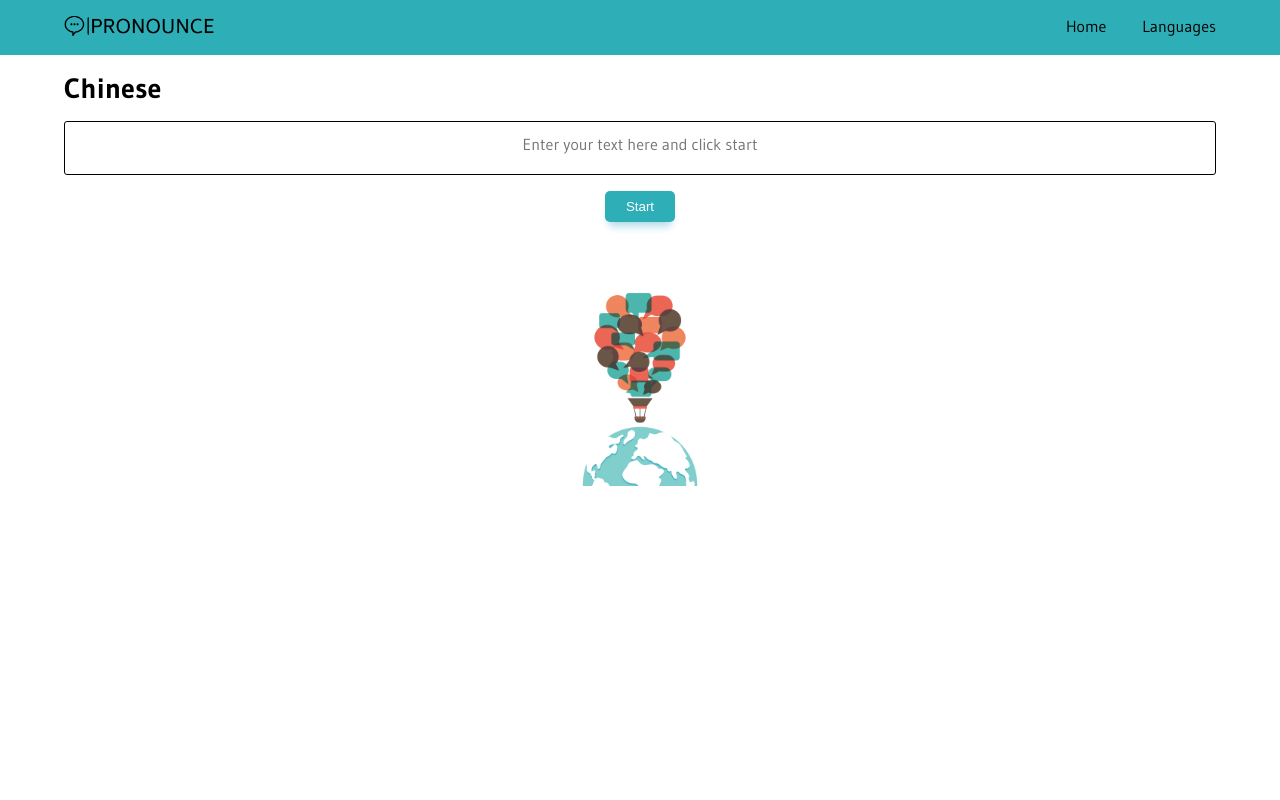
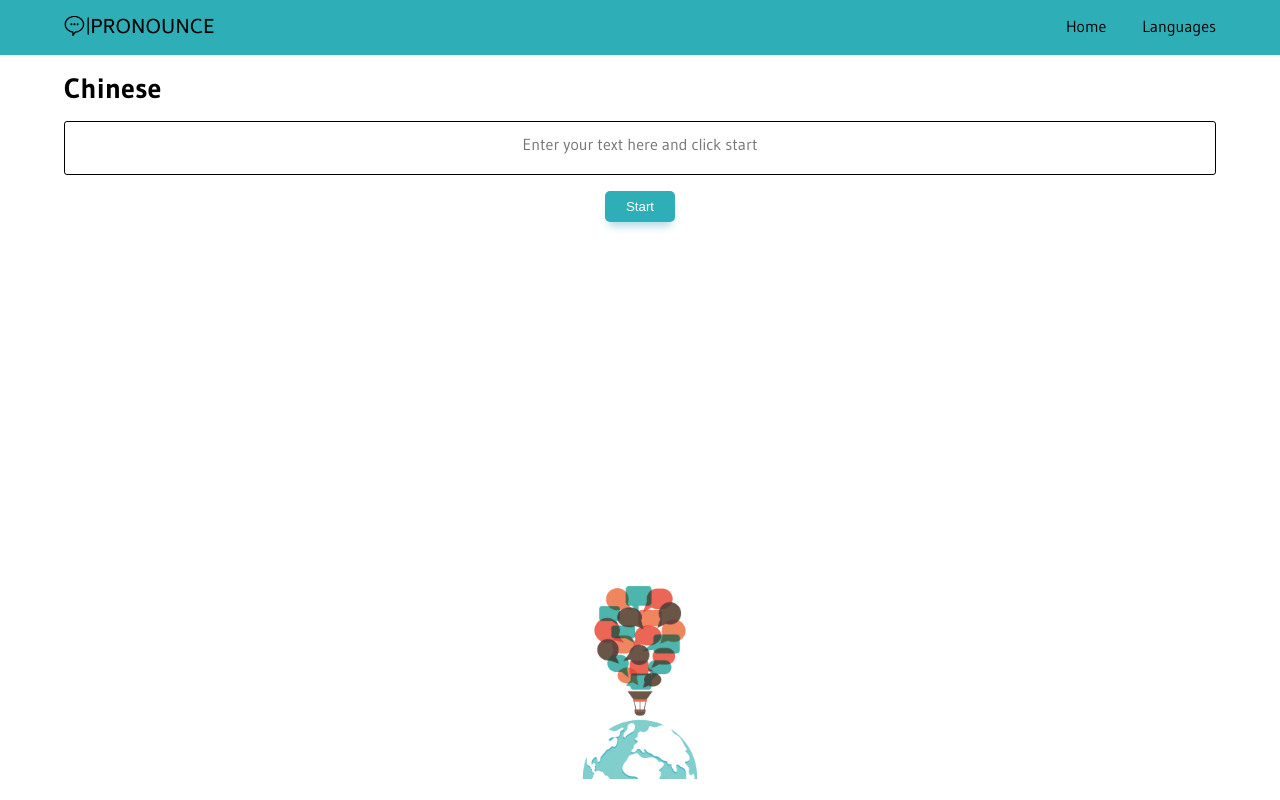
Before and after one commit to ChathurikaAJ/chathurika-jayakody-pronounce, a React (Create React App) app: page /language/chinese in a window 1280 px wide. Built offline with nearby package versions, Linux system fonts and the light colour scheme.

Commit message:
Update styles

```diff
--- a/src/components/WordCard/WordCard.scss
+++ b/src/components/WordCard/WordCard.scss
@@ -13,7 +13,7 @@
         display: flex;
         justify-content: space-between;
         width: 100%;
-        overflow-x: scroll;
+        overflow-x: auto;
         padding-bottom: 1rem;
 
         &-text{
@@ -35,7 +35,6 @@
         display: flex;
         gap: 10px;
         overflow: auto;
-        // justify-content:space-between;
     }
 
     &__phonemes{
@@ -44,8 +43,6 @@
         width: 100%;
         overflow: auto;
         padding: 1rem 0;
-        // flex-wrap: wrap;
-        // justify-content:space-between;
     }
 }
 
--- a/src/pages/LanguagePage/LanguagePage.scss
+++ b/src/pages/LanguagePage/LanguagePage.scss
@@ -1,10 +1,15 @@
 @use '../../styles/partials/global' as *;
 
 .language-page{
+    display: flex;
+    flex-direction: column;
+    justify-content: space-between;
+    height: 91vh;
 
 
     &__main{
         padding: 1rem;
+
         @include tablet{
             padding: 1rem 5vw;
         }
```
